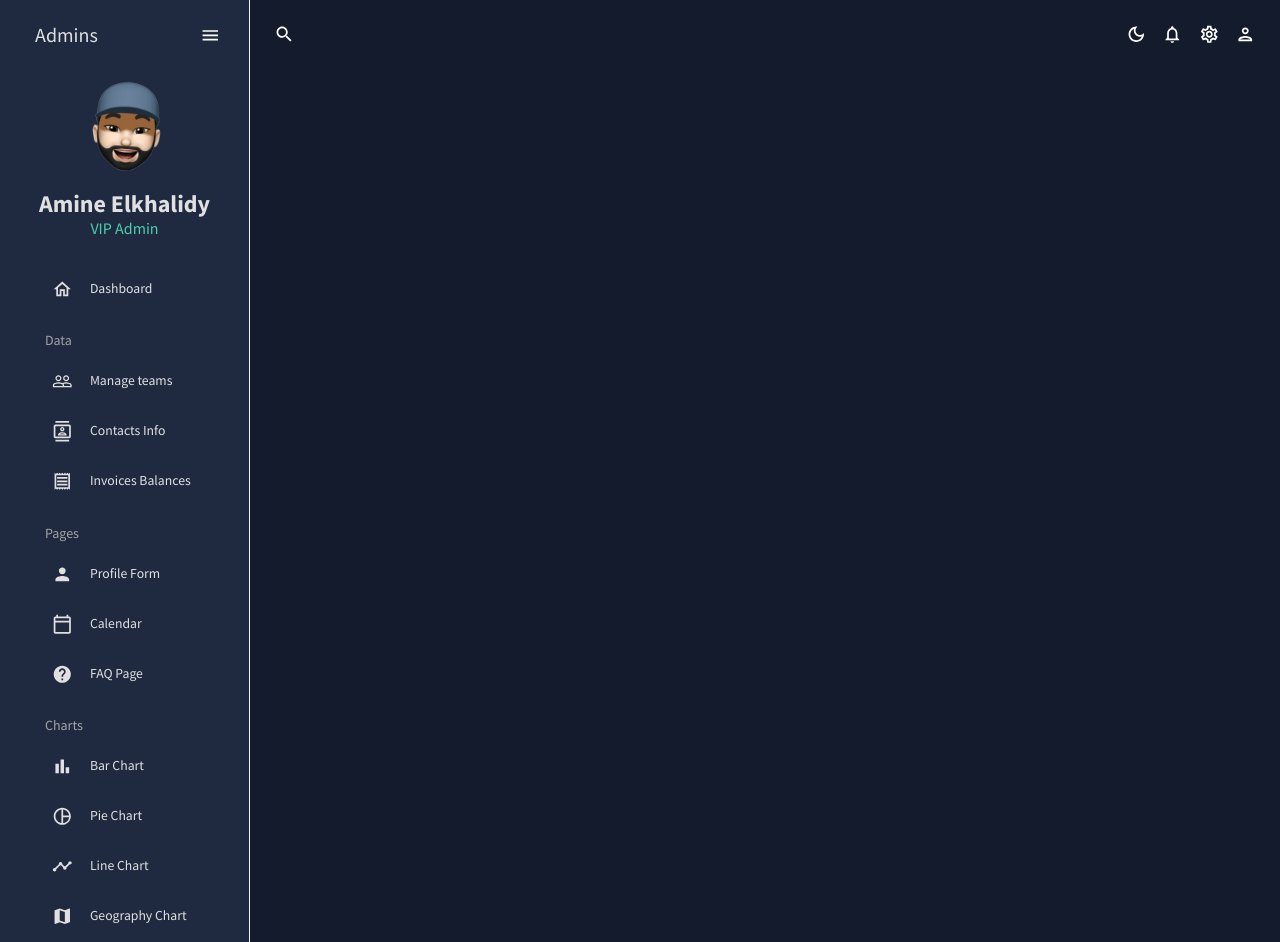
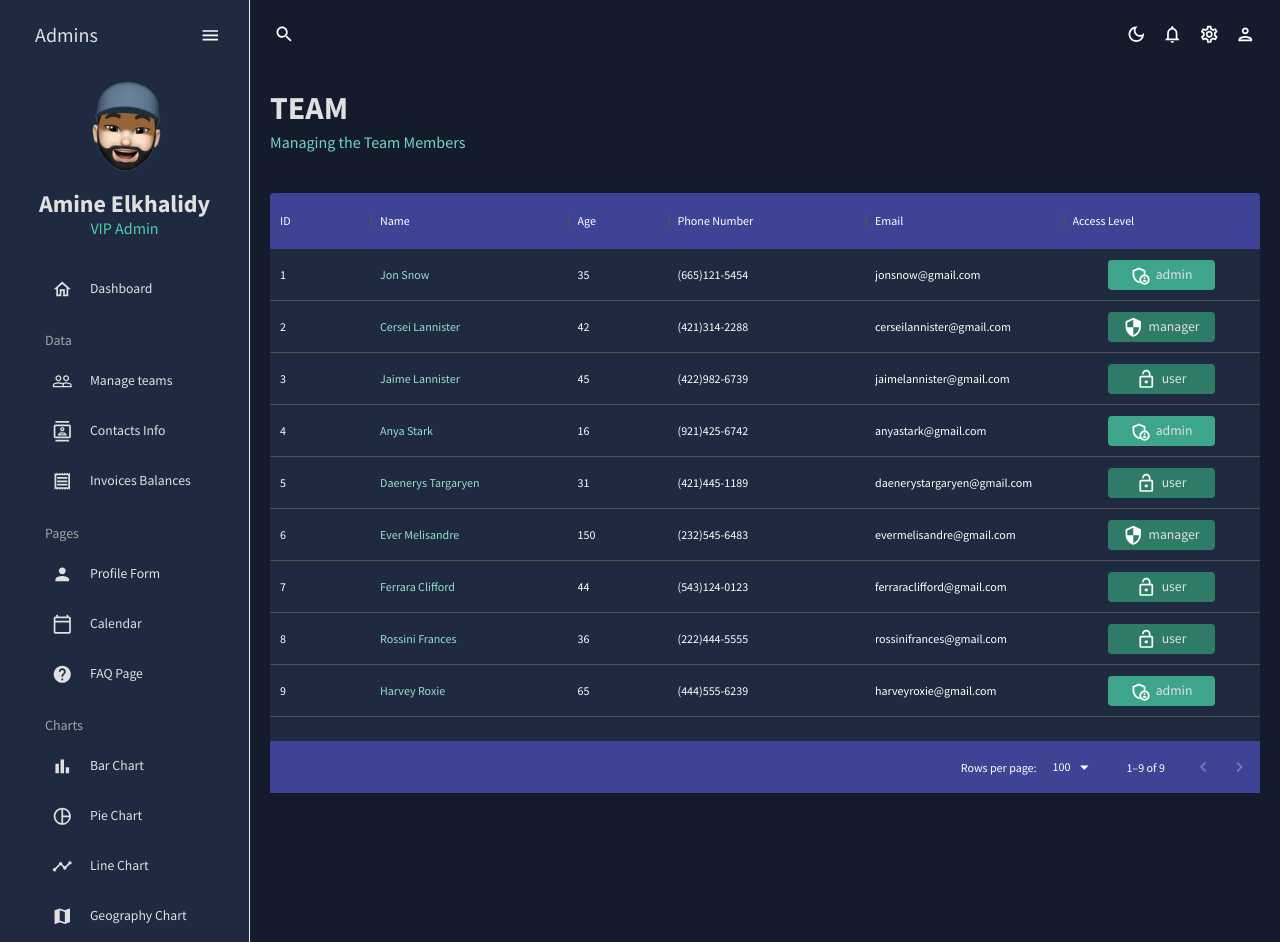
Before and after one commit to AmineElkhalidy/dashboard, a React (Vite) app: page /team in a window 1280 px wide. Built offline with nearby package versions, Linux system fonts and the light colour scheme.

Commit message:
Teams added

```diff
--- a/src/App.jsx
+++ b/src/App.jsx
@@ -6,7 +6,7 @@
 import Dashboard from "./scenes/dashboard";
 import Login from "./scenes/auth/Login";
 import SideBar from "./scenes/global/Sidebar";
-// import Team from "./scenes/team";
+import Team from "./scenes/team";
 // import Invoices from "./scenes/invoices";
 // import Contacts from "./scenes/contacts";
 // import Bar from "./scenes/bar";
@@ -31,9 +31,9 @@
           <main className="content">
             <Topbar />
             <Routes>
-              {/* <Route path="/" element={<Login />} /> */}
+              <Route path="/" element={<Dashboard />} />
               <Route path="/dashboard" element={<Dashboard />} />
-              {/* <Route path="/team" element={<Team />} /> */}
+              <Route path="/team" element={<Team />} />
               {/* <Route path="/contacts" element={<Contacts />} /> */}
               {/* <Route path="/invoices" element={<Invoices />} /> */}
               {/* <Route path="/form" element={<Form />} /> */}
--- /dev/null
+++ b/src/scenes/team/index.jsx
@@ -0,0 +1,127 @@
+import React from "react";
+
+// MUI
+import { Box, Typography, useTheme } from "@mui/material";
+
+// DataGrid
+import { DataGrid } from "@mui/x-data-grid";
+
+// Tokens
+import { tokens } from "../../theme";
+
+// Mockdata
+import { mockDataTeam } from "../../data/mockData";
+
+// Icons
+import {
+  AdminPanelSettingsOutlined,
+  LockOpenOutlined,
+  SecurityOutlined,
+} from "@mui/icons-material";
+
+// Header
+import Header from "../../components/Header";
+
+const Team = () => {
+  const theme = useTheme();
+  const colors = tokens(theme.palette.mode);
+
+  const columns = [
+    { field: "id", headerName: "ID" },
+    {
+      field: "name",
+      headerName: "Name",
+      flex: 1,
+      cellClassName: "name-column--cell",
+    },
+    {
+      field: "age",
+      headerName: "Age",
+      type: "number",
+      headerAlign: "left",
+      align: "left",
+    },
+    {
+      field: "phone",
+      headerName: "Phone Number",
+      flex: 1,
+    },
+    {
+      field: "email",
+      headerName: "Email",
+      flex: 1,
+    },
+    {
+      field: "accessLevel",
+      headerName: "Access Level",
+      flex: 1,
+      renderCell: ({ row: { access } }) => {
+        return (
+          <Box
+            width="60%"
+            m="0 auto"
+            p="5px"
+            display="flex"
+            justifyContent="center"
+            backgroundColor={
+              access === "admin"
+                ? colors.greenAccent[600]
+                : access === "manager"
+                ? colors.greenAccent[700]
+                : colors.greenAccent[700]
+            }
+            borderRadius="4px"
+          >
+            {access === "admin" && <AdminPanelSettingsOutlined />}
+            {access === "manager" && <SecurityOutlined />}
+            {access === "user" && <LockOpenOutlined />}
+            <Typography color={colors.grey[100]} sx={{ ml: "5px" }}>
+              {access}
+            </Typography>
+          </Box>
+        );
+      },
+    },
+  ];
+
+  return (
+    <Box m="20px">
+      <Header title="TEAM" subtitle="Managing the Team Members" />
+
+      {/* DataGrid */}
+      <Box
+        mt="40px"
+        height="75vh"
+        sx={{
+          "& .MuiDataGrid-root": {
+            border: "none",
+          },
+          "& .MuiDataGrid-cell": {
+            borderBottom: "none",
+          },
+          "& .name-column--cell": {
+            color: colors.greenAccent[300],
+          },
+          "& .MuiDataGrid-columnHeaders": {
+            backgroundColor: colors.blueAccent[700],
+            borderBottom: "none",
+          },
+          "& .MuiDataGrid-virtualScroller": {
+            backgroundColor: colors.primary[400],
+          },
+          "& .MuiDataGrid-footerContainer": {
+            borderTop: "none",
+            backgroundColor: colors.blueAccent[700],
+          },
+          "& .MuiCheckbox-root": {
+            color: `${colors.greenAccent[200]} !important`,
+          },
+        }}
+      >
+        <DataGrid rows={mockDataTeam} columns={columns} />
+      </Box>
+    </Box>
+  );
+};
+
+export default Team;
```
